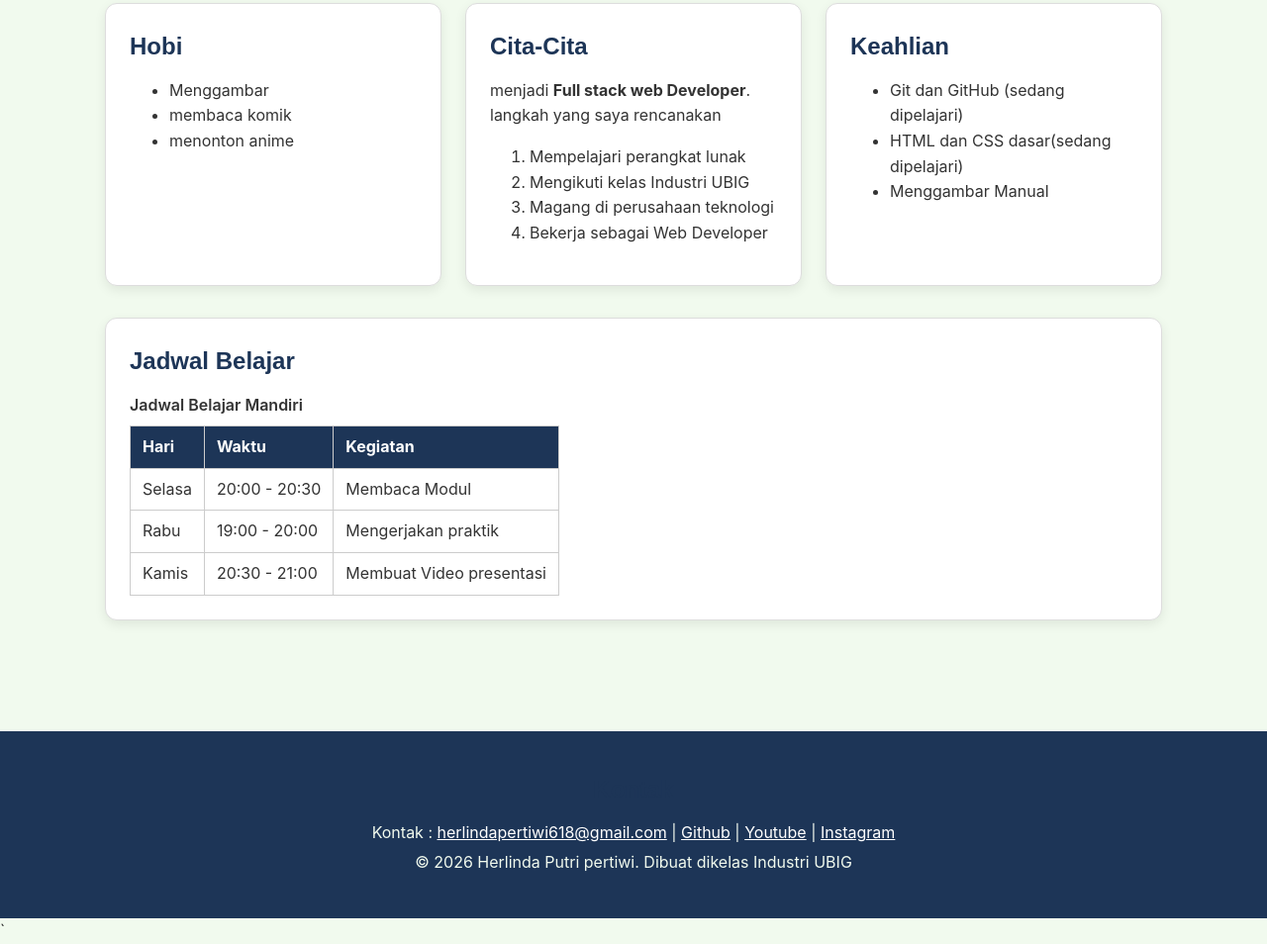
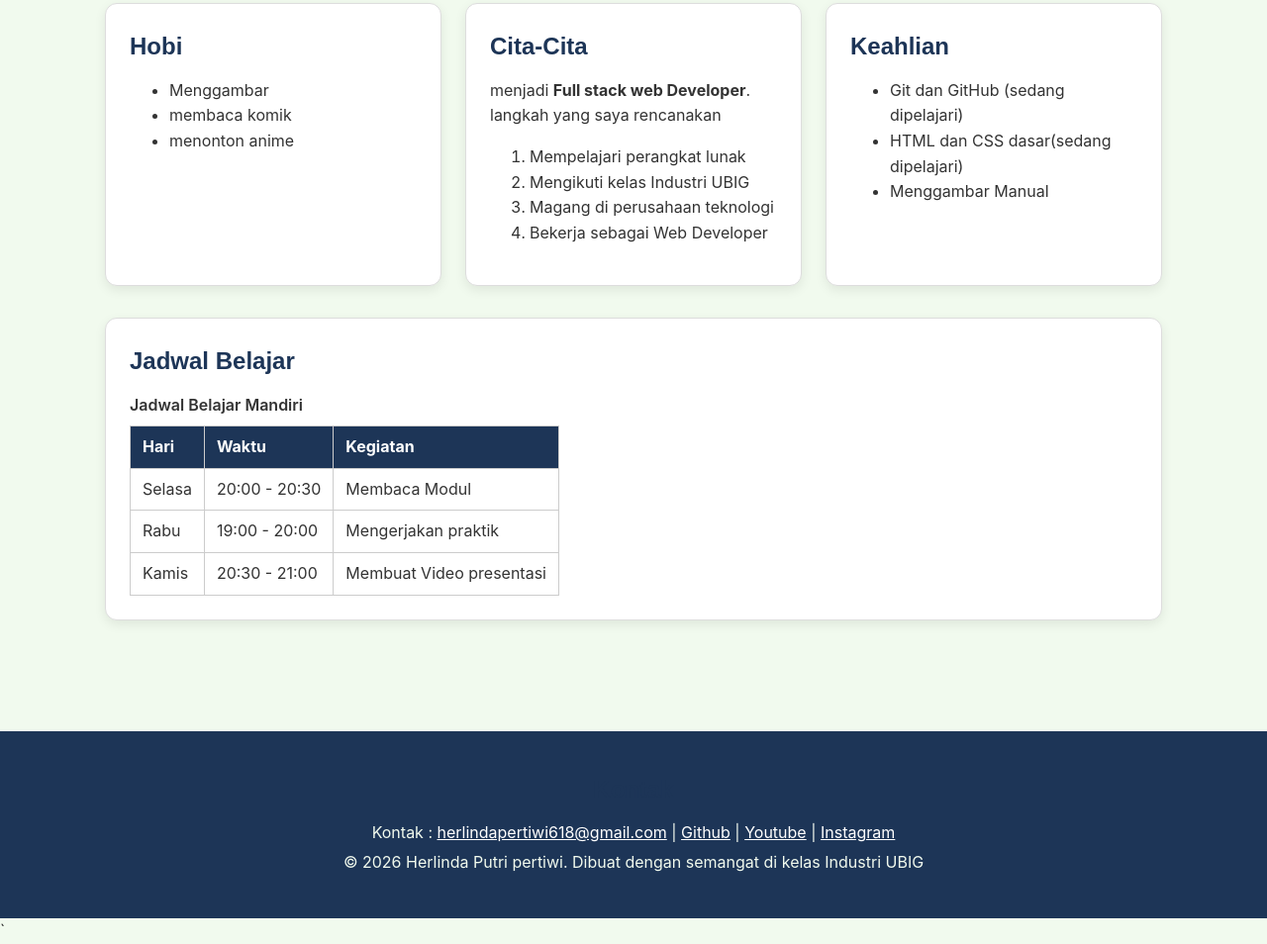
Before and after one commit to herlindapertiwi-spec/portofolio, a plain HTML site: page index.html in a window 1280 px wide. Shown: the part 613-1567 px from the top of the page at 99% size. Drawn offline with Linux system fonts and the light colour scheme.

Commit message:
Update index.html

```diff
--- a/index.html
+++ b/index.html
@@ -125,7 +125,7 @@
         <a href="https://youtube.com/@Herlindapertiwi" target="_blank">Youtube</a> |
         <a href="https://www.instagram.com/woonwiiie" target="_blank">Instagram</a>
         </p>
-        <p>&copy; 2026 Herlinda Putri pertiwi. Dibuat dikelas Industri UBIG</p>
+        <p>&copy; 2026 Herlinda Putri pertiwi. Dibuat dengan semangat di kelas Industri UBIG</p>
 
 </footer>
   </body>
```
